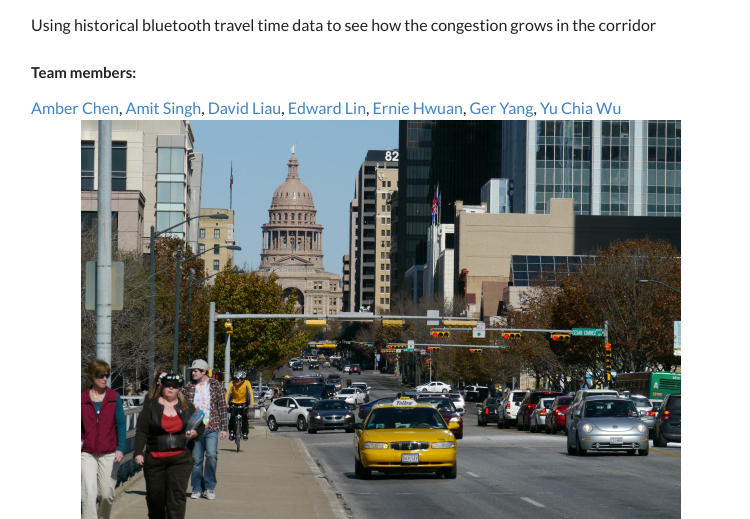
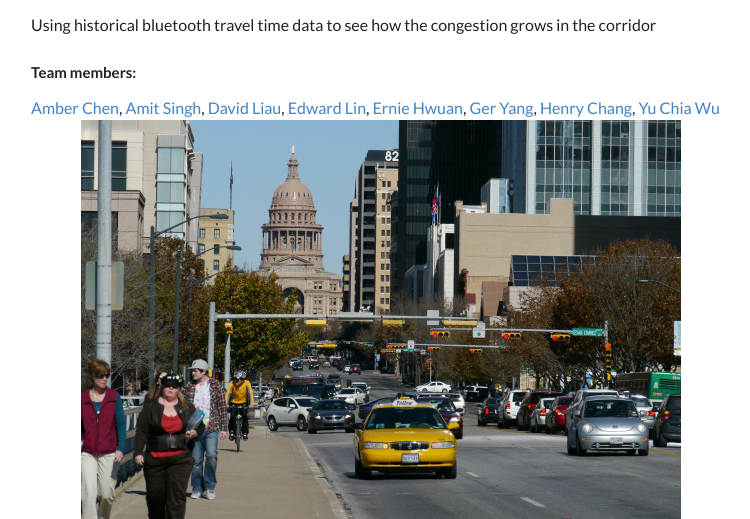
Before and after one commit to gges5110/ATXHackTheTraffic, a Flask app: page / in a window 1280 px wide. Shown: the part 246-765 px from the top of the page, without its empty margins (259-1009 px from the left). Run offline with Flask 2, Linux system fonts and the light colour scheme; parts of the project's set-up code (start-up, migrations or seed data) failed here and were passed over; some libraries are stand-ins or nearby versions.

Commit message:
add Henry

```diff
--- a/templates/index.html
+++ b/templates/index.html
@@ -31,6 +31,7 @@
       <a href="https://www.linkedin.com/in/edwardllin/">Edward Lin</a>,
       <a href="#">Ernie Hwuan</a>,
       <a href="https://www.linkedin.com/in/yangger/">Ger Yang</a>,
+      <a href="https://www.linkedin.com/in/hengluchang/">Henry Chang</a>,
       <a href="https://www.linkedin.com/in/yu-chia-wu-36b767a2/">Yu Chia Wu</a>
 
   </div>
```
